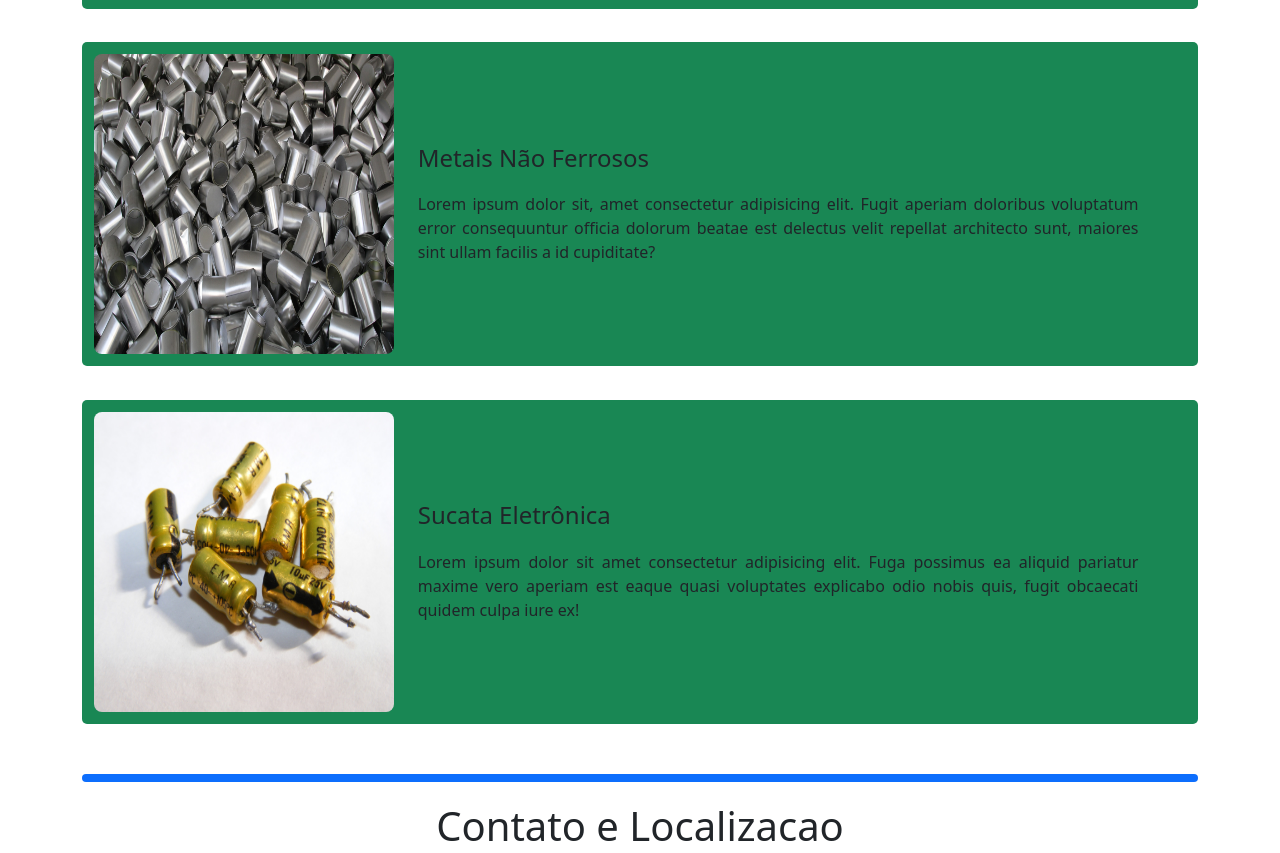
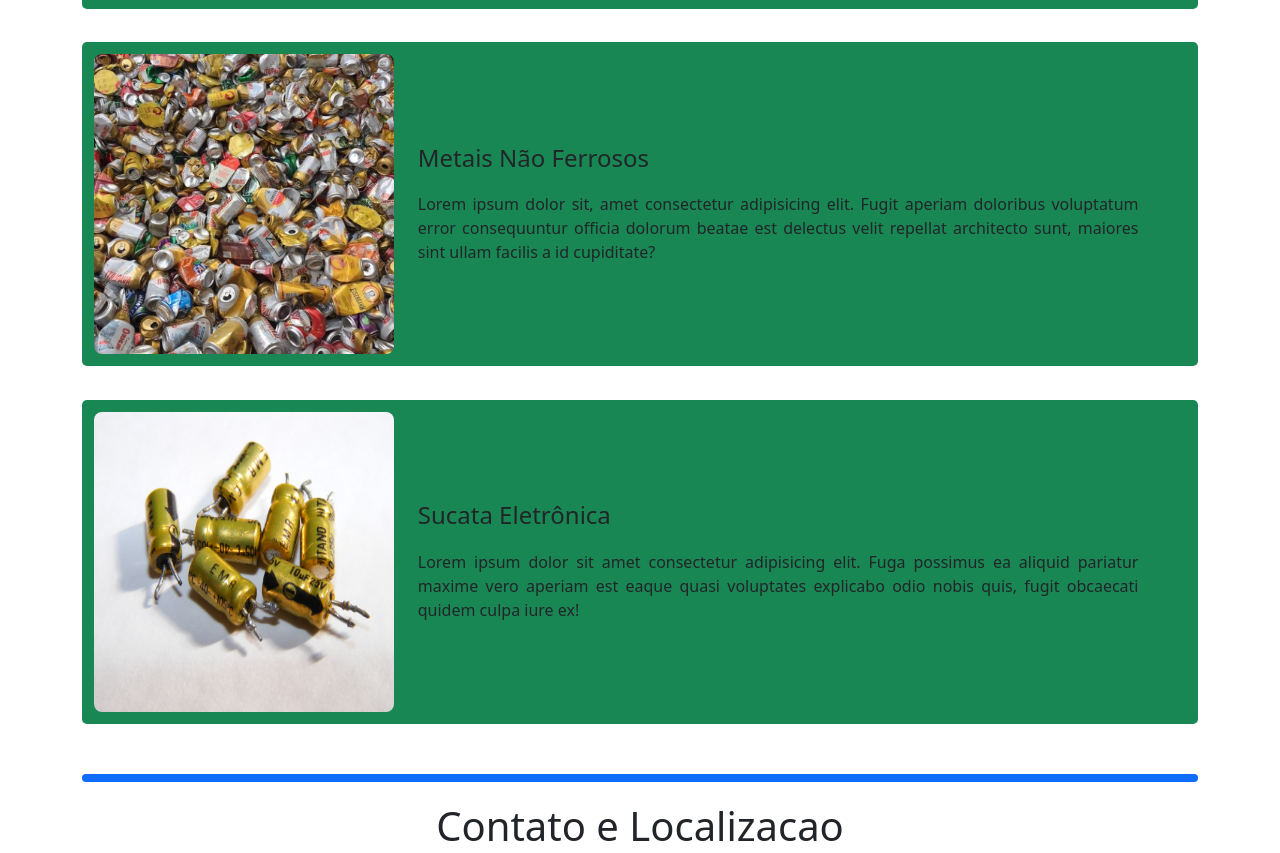
Before and after one commit to NiqueladoPL/reciclagem_website, a plain HTML site: page index.html in a window 1280 px wide. Shown: the part 1233-2086 px from the top of the page. Drawn offline with nearby package versions, Linux system fonts and the light colour scheme.

Commit message:
imagem latinha acertada

```diff
--- a/index.html
+++ b/index.html
@@ -129,7 +129,7 @@
             </div>
 
             <div class="container-sm materiais-left bg-success">
-                <img class="img-tipo-sucata" src="./img/lata-aluminio.jpg" alt="">
+                <img class="img-tipo-sucata" src="./img/latinhas_formatada.png" alt="">
                 <div class="texto">
                     <h4>Metais Não Ferrosos</h4>
                     <p>Lorem ipsum dolor sit, amet consectetur adipisicing elit. Fugit aperiam doloribus voluptatum
```
Also changed, not shown: img/latinhas_formatada.png (added).
